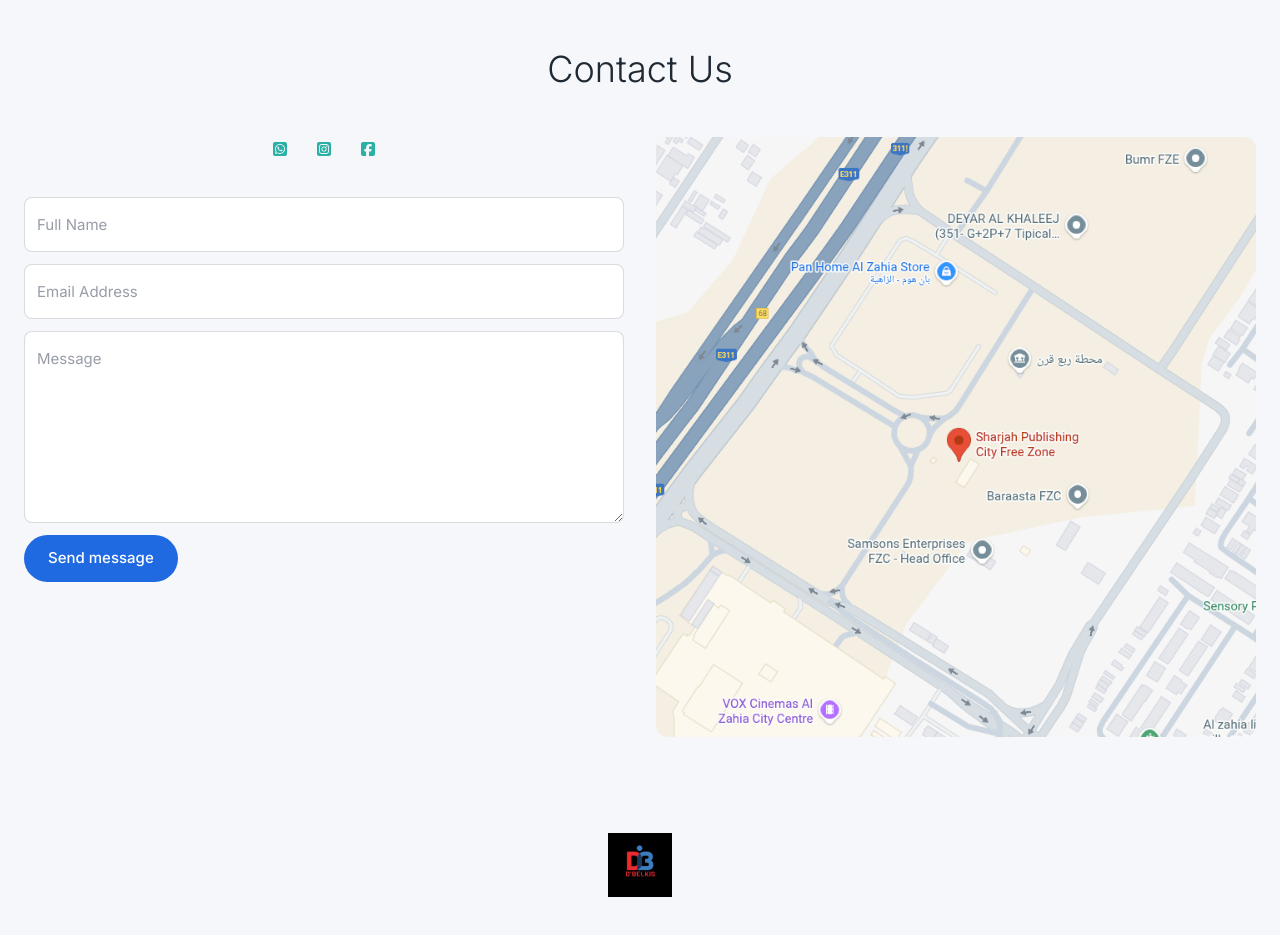
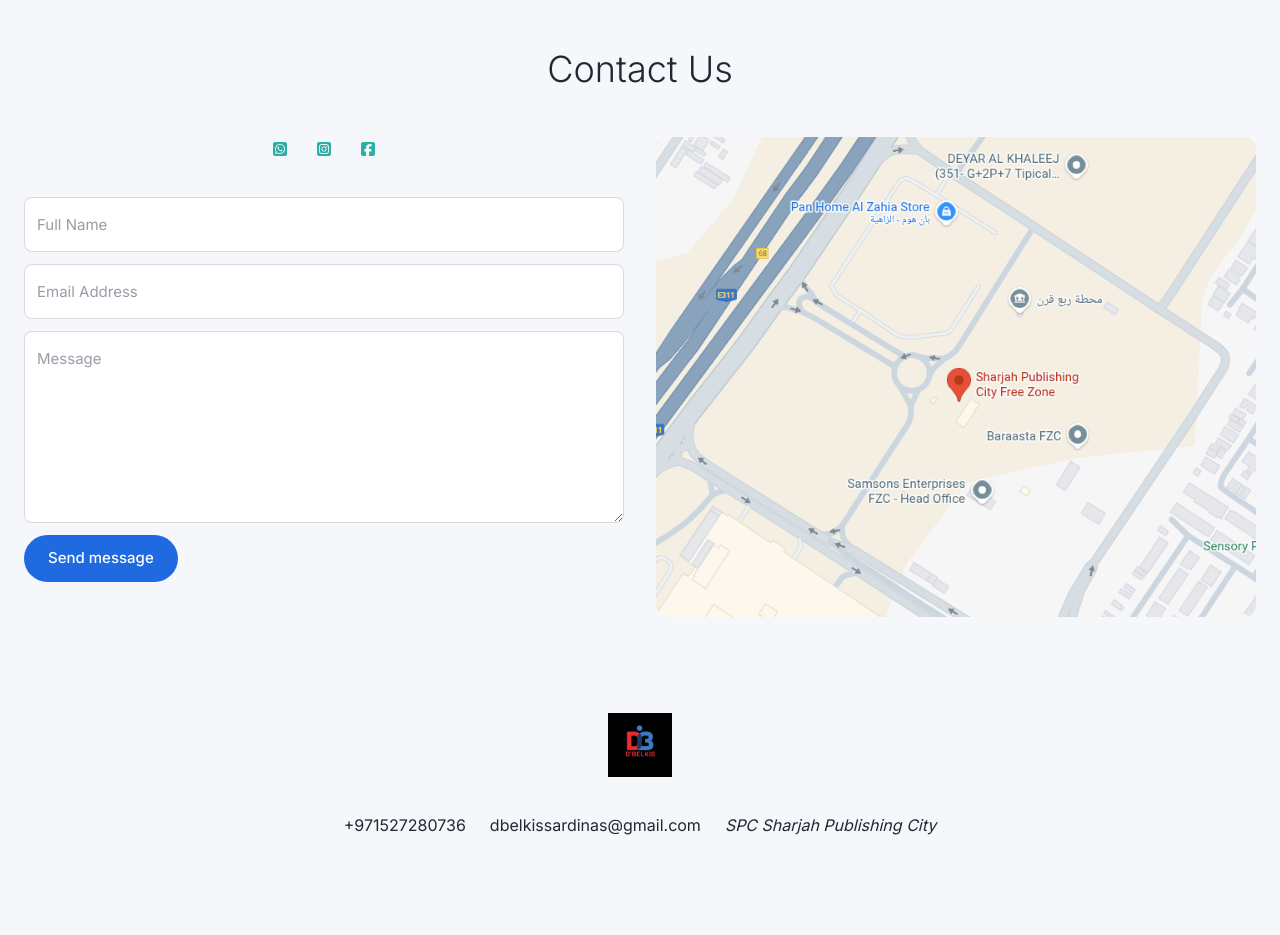
Before and after one commit to wonddark/dbelkis_website, a Next.js app: page / in a window 1280 px wide. Shown: the part 2280-3215 px from the top of the page. After the commit the page ends 3177 px from the top, so only its background shows below. Built offline with nearby package versions, Linux system fonts and the light colour scheme; no server answers; a web font is replaced by a local one.

Commit message:
Refine ContactSection and ServicesSection by simplifying FontAwesome import formatting; adjust ContactSection image styling for improved responsiveness.

```diff
--- a/components/ContactSection.tsx
+++ b/components/ContactSection.tsx
@@ -71,7 +71,7 @@ function ContactSection() {
           alt="D'Belkis Cleaning Company"
           width={720}
           height={720}
-          className="h-full w-full rounded-xl object-cover"
+          className="h-full max-h-120 w-full rounded-xl object-cover"
         />
       </div>
     </SectionContainer>
```
